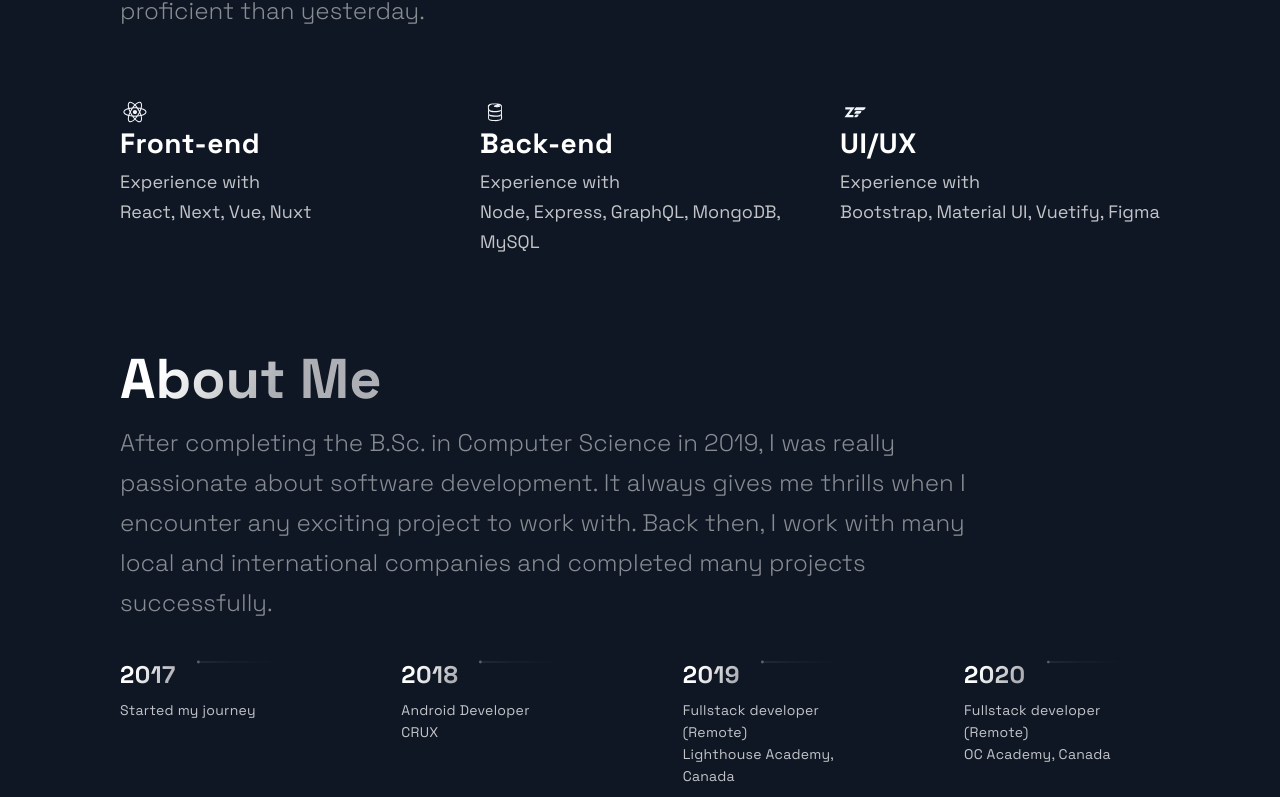
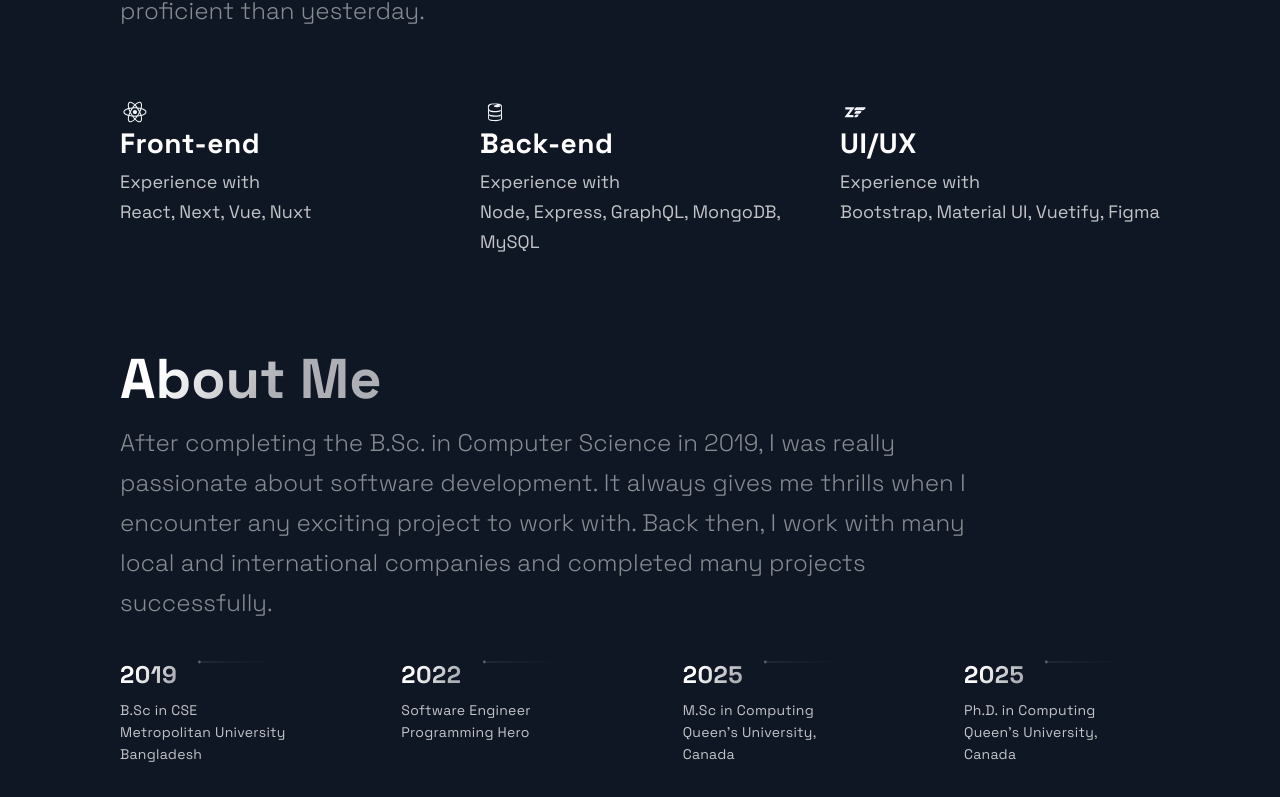
Before and after one commit to devshafi/devshafi.github.io, a Next.js app: page / in a window 1280 px wide. Shown: the part 2000-2797 px from the top of the page. Built offline with nearby package versions, Linux system fonts and the light colour scheme.

Commit message:
update Footer and Header components; modify contact information and add Google Scholar icon update constants; revise timeline data for education and work experience

```diff
--- a/src/components/Footer/Footer.js
+++ b/src/components/Footer/Footer.js
@@ -1,8 +1,19 @@
-import React from 'react';
-import { AiFillGithub, AiFillInstagram, AiFillLinkedin, AiFillFacebook } from 'react-icons/ai';
+import React from "react";
+import { AiFillGithub, AiFillInstagram, AiFillLinkedin, AiFillFacebook } from "react-icons/ai";
 
-import { SocialIcons } from '../Header/HeaderStyles';
-import { CompanyContainer, FooterWrapper, LinkColumn, LinkItem, LinkList, LinkTitle, Slogan, SocialContainer, SocialIconsContainer } from './FooterStyles';
+import { SocialIcons } from "../Header/HeaderStyles";
+import {
+    CompanyContainer,
+    FooterWrapper,
+    LinkColumn,
+    LinkItem,
+    LinkList,
+    LinkTitle,
+    Slogan,
+    SocialContainer,
+    SocialIconsContainer
+} from "./FooterStyles";
+import { SiGooglescholar } from "react-icons/si";
 
 const Footer = () => {
     return (
@@ -10,28 +21,25 @@ const Footer = () => {
             <LinkList>
                 <LinkColumn>
                     <LinkTitle>Call</LinkTitle>
-          <LinkItem href='tel:+8801622971272' >+8801622971272</LinkItem>
+                    <LinkItem href="tel:+1613561661">+1613561661</LinkItem>
                 </LinkColumn>
                 <LinkColumn>
                     <LinkTitle>Email</LinkTitle>
-          <LinkItem href='mailto:frshafi49@gmail.com' >frshafi49@gmail.com</LinkItem>
+                    <LinkItem href="mailto:f.shafi@queensu.ca">f.shafi@queensu.ca</LinkItem>
                 </LinkColumn>
             </LinkList>
             <CompanyContainer>
-        <Slogan>
-          Innovating one project at a time
-        </Slogan>
+                <Slogan>Turning ideas into reality, one line of code at a time.</Slogan>
             </CompanyContainer>
             <SocialContainer>
-
-      <SocialIcons href='https://github.com/devshafi' target='_blank'>
-        <AiFillGithub size='3rem' />
+                <SocialIcons href="https://www.facebook.com/frshafi" target="_blank">
+                    <SiGooglescholar size="3rem" />
                 </SocialIcons>
-      <SocialIcons href='https://www.linkedin.com/in/fozle-rabbi-shafi-07841511a/' target='_blank'>
-        <AiFillLinkedin size='3rem' />
+                <SocialIcons href="https://github.com/devshafi" target="_blank">
+                    <AiFillGithub size="3rem" />
                 </SocialIcons>
-      <SocialIcons href='https://www.facebook.com/frshafi' target='_blank'>
-        <AiFillFacebook size='3rem' />
+                <SocialIcons href="https://www.linkedin.com/in/fozle-rabbi-shafi-07841511a/" target="_blank">
+                    <AiFillLinkedin size="3rem" />
                 </SocialIcons>
             </SocialContainer>
         </FooterWrapper>
--- a/src/components/Header/Header.js
+++ b/src/components/Header/Header.js
@@ -1,51 +1,47 @@
-import Link from 'next/link';
-import React from 'react';
-import { AiFillGithub, AiFillInstagram, AiFillLinkedin, AiFillFacebook } from 'react-icons/ai';
-import { DiCssdeck } from 'react-icons/di';
+import Link from "next/link";
+import React from "react";
+import { AiFillGithub, AiFillInstagram, AiFillLinkedin, AiFillFacebook,  } from "react-icons/ai";
+import { DiCssdeck } from "react-icons/di";
+import { SiGooglescholar } from "react-icons/si";
+// import { FaGoogleScholar } from "react-icons/fa6";
 
-import { Container, Div1, Div2, Div3, NavLink, SocialIcons, Span } from './HeaderStyles';
+import { Container, Div1, Div2, Div3, NavLink, SocialIcons, Span } from "./HeaderStyles";
 
 const Header = () => (
     <Container>
         <Div1>
             <Link href="/">
-        <a style={{ display: 'flex', alignItems: 'center', color: 'white', marginBottom:'20px' }}>
+                <a style={{ display: "flex", alignItems: "center", color: "white", marginBottom: "20px" }}>
                     <DiCssdeck size="3rem" /> <Span>DevShafi</Span>
                 </a>
             </Link>
         </Div1>
         <Div2>
             <li>
-        <Link href='#projects'>
-          <NavLink>
-            Projects
-          </NavLink>
+                <Link href="#projects">
+                    <NavLink>Projects</NavLink>
                 </Link>
             </li>
             <li>
-        <Link href='#tech'>
-          <NavLink>
-            Technologies
-          </NavLink>
+                <Link href="#tech">
+                    <NavLink>Technologies</NavLink>
                 </Link>
             </li>
             <li>
-        <Link href='#about'>
-          <NavLink>
-            About
-          </NavLink>
+                <Link href="#about">
+                    <NavLink>About</NavLink>
                 </Link>
             </li>
         </Div2>
         <Div3>
-      <SocialIcons href='https://github.com/devshafi' target='_blank'>
-        <AiFillGithub size='3rem' />
+            <SocialIcons href="https://www.facebook.com/frshafi" target="_blank">
+                <SiGooglescholar size="3rem" />
             </SocialIcons>
-      <SocialIcons href='https://www.linkedin.com/in/fozle-rabbi-shafi-07841511a/' target='_blank'>
-        <AiFillLinkedin size='3rem' />
+            <SocialIcons href="https://github.com/devshafi" target="_blank">
+                <AiFillGithub size="3rem" />
             </SocialIcons>
-      <SocialIcons href='https://www.facebook.com/frshafi' target='_blank'>
-        <AiFillFacebook size='3rem' />
+            <SocialIcons href="https://www.linkedin.com/in/fozle-rabbi-shafi-07841511a/" target="_blank">
+                <AiFillLinkedin size="3rem" />
             </SocialIcons>
         </Div3>
     </Container>
--- a/src/constants/constants.js
+++ b/src/constants/constants.js
@@ -108,8 +108,8 @@ export const publications = [
 ];
 
 export const TimeLineData = [
-    { year: 2017, text: "Started my journey" },
-    { year: 2018, text: "Android Developer", company: "CRUX" },
-    { year: 2019, text: "Fullstack developer (Remote)", company: "Lighthouse Academy, Canada" },
-    { year: 2020, text: "Fullstack developer (Remote)", company: "OC Academy, Canada" }
+    { year: 2019, text: "B.Sc in CSE", company: "Metropolitan University Bangladesh" },
+    { year: 2022, text: "Software Engineer", company: "Programming Hero" },
+    { year: 2025, text: "M.Sc in Computing", company: "Queen's University, Canada" },
+    { year: 2025, text: "Ph.D. in Computing", company: "Queen's University, Canada" }
 ];
```
Lines whose indentation alone changed are shown as unchanged.
